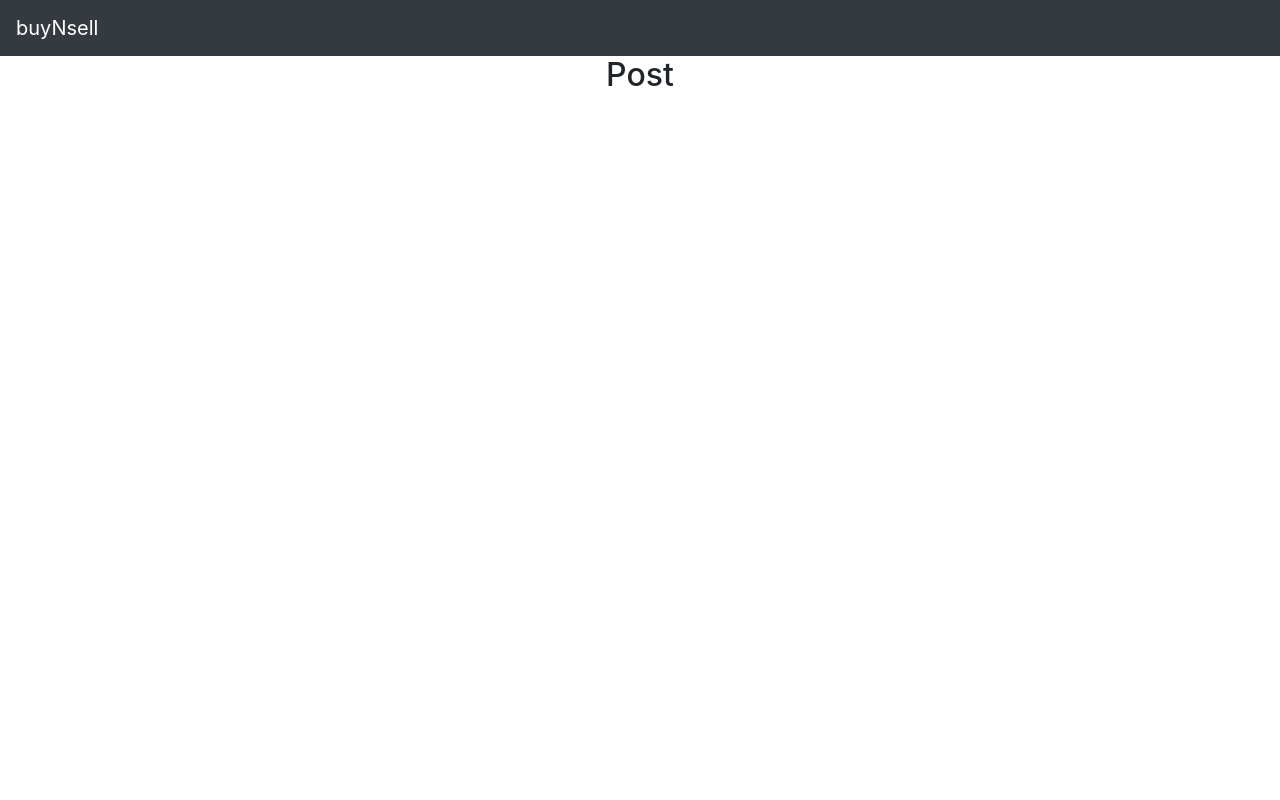
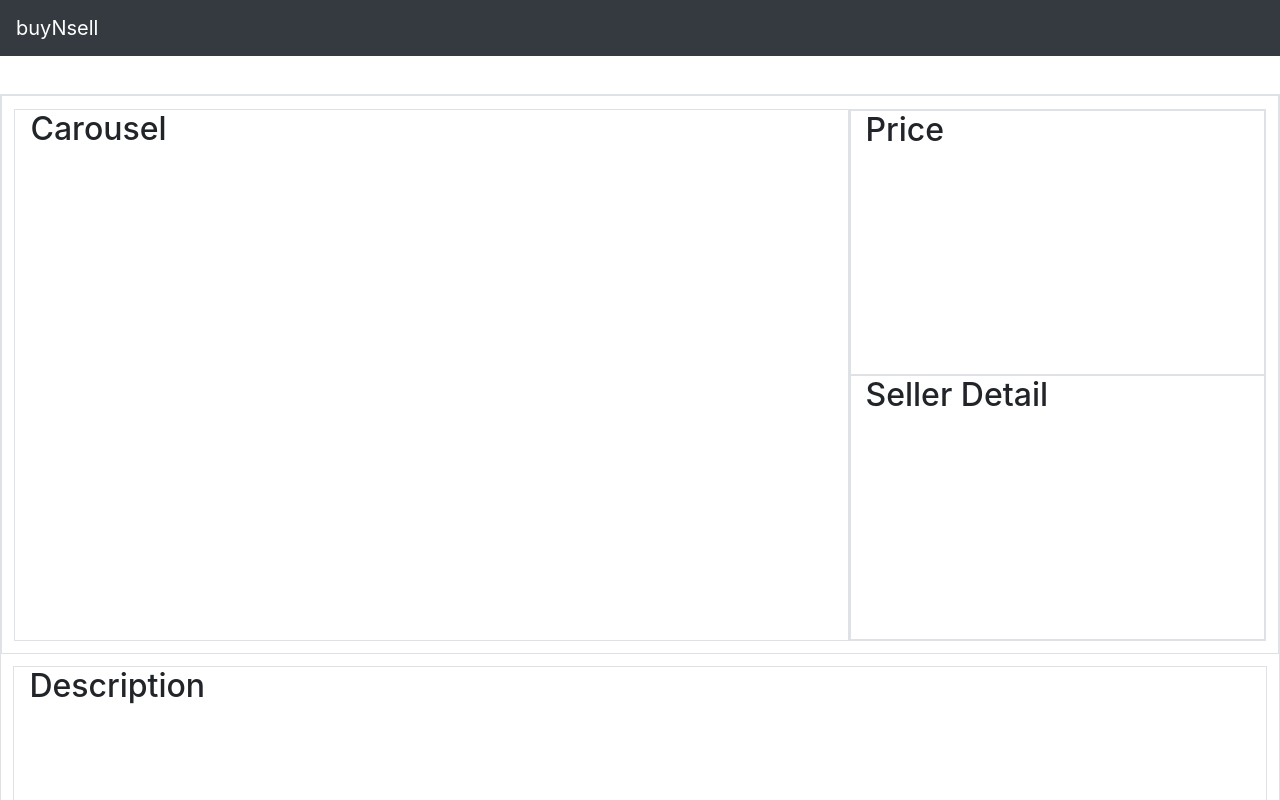
Before and after one commit to yashjain12yj/Probation-Front-End, a React (Create React App) app: page /post/8 in a window 1280 px wide. Shown: the top 800 px of the page. Built offline with nearby package versions, Linux system fonts and the light colour scheme; no server answers.

Commit message:
Basic Skeleton designed

```diff
--- a/src/components/login/Login.js
+++ b/src/components/login/Login.js
@@ -26,7 +26,9 @@ class Login extends React.Component {
           if(response.status === 200){
             if(response.data.tokenType === "Bearer"){
               localStorage.setItem('user', response.data.accessToken)
+              console.log(this.props)
               this.props.history.push('/')
+              window.location.reload(false);
             }
           }
           else{
--- a/src/components/post/Post.css
+++ b/src/components/post/Post.css
@@ -0,0 +1,20 @@
+.post{
+  height: inherit;
+  margin-top: 3%;
+}
+
+.post > .row{
+  height: 70%;
+}
+
+.post > .row > .col-sm-4 > .row {
+  height: 100%;
+}
+
+.post > div{
+  padding: 1%;
+}
+
+.border{
+  border: solid 2px;
+}
--- a/src/components/post/Post.js
+++ b/src/components/post/Post.js
@@ -13,20 +13,38 @@ class Post extends React.Component {
 
   componentDidMount() {
     const { match: { params } } = this.props;
-
     axios.get(`/api/post/${params.id}`)
       .then((response) => {
         if(response.status === 200){
             console.log(response.data);
         }
-
       });
   }
 
   render() {
     return (
-      <div className = "container-fluid create_post_form" >
-        <h2>Post</h2>
+      <div className = "container-fluid post border" >
+        <div className="row border">
+          <div className="col-sm-8 border">
+            <h2>Carousel</h2>
+
+          </div>
+          <div className="col-sm-4 border">
+            <div className="row">
+              <div className="col-sm-12 border">
+                <h2>Price</h2>
+              </div>
+              <div className="col-sm-12 border">
+                <h2>Seller Detail</h2>
+              </div>
+            </div>
+          </div>
+        </div>
+        <div className="row">
+          <div className="col-sm-12 border">
+            <h2>Description</h2>
+          </div>
+        </div>
       </div>
     )
   };
--- a/src/components/utility/Navbar.js
+++ b/src/components/utility/Navbar.js
@@ -31,6 +31,7 @@ class Navbar extends React.Component {
   handleClick(event){
     localStorage.removeItem('user');
     this.setState({isLoggedIn: false})
+    window.location.reload(false);
   }
 
   render(){
```
Also changed, not shown: src/components/post/caurousal.html (added, +22 -0 lines).
